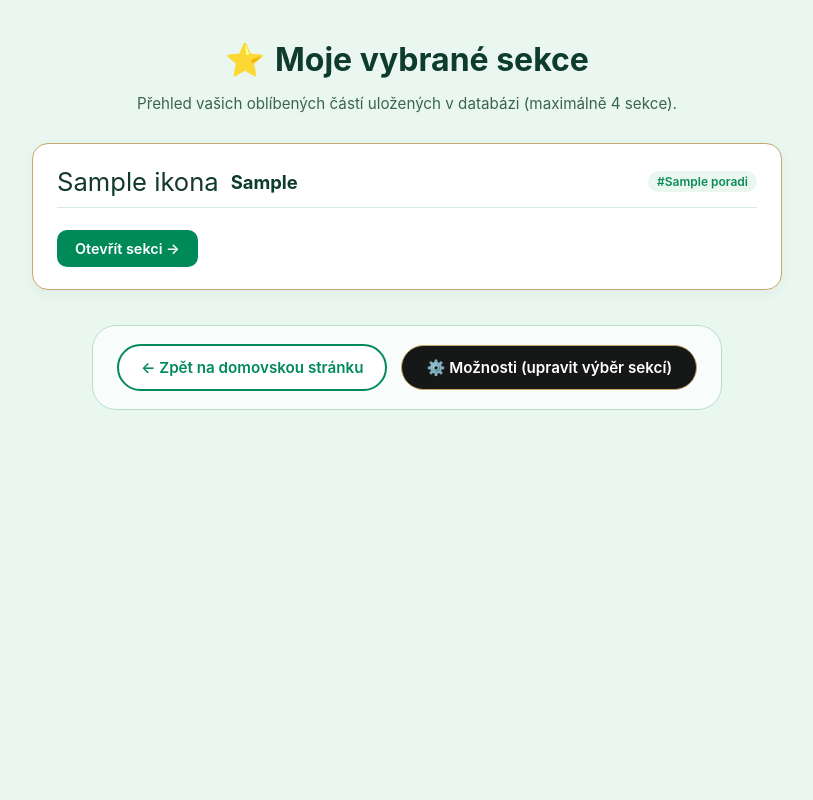
After one commit to AndyZej/cestovni_projekt, a Django app: template core/templates/core/dashbord uctu.html in a window 1280 px wide. The commit adds this page. Shown: the whole page, without its empty margins (233-1046 px from the left). Run offline with Django 5.2, Linux system fonts and the light colour scheme; the template is opened without the code that fills it: most values are stand-ins (such as "Sample title", 1, 10 or a date in 2020).

Commit message:
Initial commit

```diff
--- a/core/models/__init__.py
+++ b/core/models/__init__.py
@@ -1,6 +1,10 @@
+
+
+# core/models/__init__.py
 
 
 from .chat_models import ChatMessage
 from .itinerar_models import *
+from .oblibene_models import UserFavoriteSection  # Tady importujeme tvůj reálný model
+from .ucet import *
 from .zeme_models import *
-from .oblibene_models import *
--- /dev/null
+++ b/core/templates/core/dashbord uctu.html
@@ -0,0 +1,231 @@
+
+
+{% load static %}
+<!DOCTYPE html>
+<html lang="cs">
+<head>
+    <meta charset="UTF-8">
+    <meta name="viewport" content="width=device-width, initial-scale=1.0">
+    <title>Můj dashboard – Oblíbené části</title>
+    <style>
+        /* Základní styly laděné podle vašich obrázků (Lesní oáza) */
+        body {
+            margin: 0;
+            padding: 40px 20px;
+            font-family: -apple-system, BlinkMacSystemFont, "Segoe UI", Roboto, Helvetica, Arial, sans-serif;
+            background-color: #eaf7f0;
+            color: #13382c;
+            display: flex;
+            flex-direction: column;
+            align-items: center;
+            min-height: 100vh;
+            box-sizing: border-box;
+        }
+
+        .dashboard-wrapper {
+            width: 100%;
+            max-width: 750px;
+            text-align: center;
+        }
+
+        .header-title {
+            font-size: 2rem;
+            font-weight: 700;
+            color: #0d3b2e;
+            margin-bottom: 8px;
+            display: flex;
+            align-items: center;
+            justify-content: center;
+            gap: 10px;
+        }
+
+        .header-subtitle {
+            font-size: 0.95rem;
+            color: #3a6354;
+            margin-bottom: 30px;
+        }
+
+        /* Mřížka pro vybrané 4 oblíbené sekce */
+        .favorites-grid {
+            display: grid;
+            grid-template-columns: repeat(auto-fit, minmax(300px, 1fr));
+            gap: 18px;
+            margin-bottom: 35px;
+        }
+
+        /* Karta jednotlivé sekce */
+        .section-card {
+            background: #ffffff;
+            border: 1.5px solid #c5a86a;
+            border-radius: 16px;
+            padding: 22px 24px;
+            box-shadow: 0 4px 12px rgba(13, 59, 46, 0.05);
+            display: flex;
+            flex-direction: column;
+            justify-content: space-between;
+            align-items: flex-start;
+            text-align: left;
+            transition: transform 0.2s ease, box-shadow 0.2s ease;
+        }
+
+        .section-card:hover {
+            transform: translateY(-3px);
+            box-shadow: 0 8px 20px rgba(13, 59, 46, 0.1);
+        }
+
+        .card-header {
+            display: flex;
+            align-items: center;
+            gap: 12px;
+            margin-bottom: 14px;
+            width: 100%;
+            padding-bottom: 10px;
+            border-bottom: 1px solid #d5ece1;
+        }
+
+        .card-icon {
+            font-size: 1.6rem;
+        }
+
+        .card-title {
+            font-size: 1.15rem;
+            font-weight: 700;
+            color: #0d3b2e;
+            margin: 0;
+        }
+
+        .card-position {
+            margin-left: auto;
+            font-size: 0.75rem;
+            background: #eaf7f0;
+            color: #0d8a5c;
+            padding: 3px 9px;
+            border-radius: 12px;
+            font-weight: 600;
+        }
+
+        .card-action {
+            display: inline-block;
+            background-color: #008a59;
+            color: #ffffff;
+            text-decoration: none;
+            font-weight: 600;
+            font-size: 0.9rem;
+            padding: 10px 18px;
+            border-radius: 10px;
+            transition: background-color 0.2s ease;
+            margin-top: 8px;
+        }
+
+        .card-action:hover {
+            background-color: #006e47;
+        }
+
+        /* Prázdný stav (když uživatel ještě nevybral žádné sekce) */
+        .empty-state {
+            background: #ffffff;
+            border: 1.5px solid #c5a86a;
+            border-radius: 16px;
+            padding: 35px 25px;
+            margin-bottom: 30px;
+        }
+
+        /* Ovládací panel pod kartami (Tlačítko Možnosti) */
+        .controls-box {
+            background: rgba(255, 255, 255, 0.7);
+            border: 1px solid #b8decb;
+            border-radius: 24px;
+            padding: 18px 24px;
+            display: inline-flex;
+            flex-wrap: wrap;
+            gap: 14px;
+            justify-content: center;
+            align-items: center;
+        }
+
+        .btn-options {
+            background-color: #161817;
+            color: #ffffff;
+            text-decoration: none;
+            font-weight: 600;
+            font-size: 0.95rem;
+            padding: 12px 24px;
+            border-radius: 999px;
+            border: 1.5px solid #c5a86a;
+            display: inline-flex;
+            align-items: center;
+            gap: 8px;
+            transition: all 0.2s ease;
+        }
+
+        .btn-options:hover {
+            background-color: #2b302e;
+            transform: scale(1.02);
+        }
+
+        .btn-back {
+            background-color: #ffffff;
+            color: #008a59;
+            text-decoration: none;
+            font-weight: 600;
+            font-size: 0.95rem;
+            padding: 12px 22px;
+            border-radius: 999px;
+            border: 2px solid #008a59;
+            display: inline-flex;
+            align-items: center;
+            gap: 6px;
+            transition: all 0.2s ease;
+        }
+
+        .btn-back:hover {
+            background-color: #f0faf5;
+        }
+    </style>
+</head>
+<body>
+
+    <div class="dashboard-wrapper">
+        <div class="header-title">
+            <span>⭐</span> Moje vybrané sekce
+        </div>
+        <p class="header-subtitle">
+            Přehled vašich oblíbených částí uložených v databázi (maximálně 4 sekce).
+        </p>
+
+        {% if oblibene_sekce %}
+            <!-- Zobrazení pouze vybraných sekcí uživatele -->
+            <div class="favorites-grid">
+                {% for sekce in oblibene_sekce %}
+                    <div class="section-card">
+                        <div class="card-header">
+                            <span class="card-icon">{{ sekce.ikona }}</span>
+                            <h3 class="card-title">{{ sekce.nazev_casti }}</h3>
+                            <span class="card-position">#{{ sekce.poradi }}</span>
+                        </div>
+
+                        <a href="{% url sekce.url_name %}" class="card-action">
+                            Otevřít sekci →
+                        </a>
+                    </div>
+                {% endfor %}
+            </div>
+        {% else %}
+            <!-- Pokud uživatel zatím nemá v databázi žádný výběr -->
+            <div class="empty-state">
+                <h3>Zatím nemáte vybrané žádné oblíbené sekce</h3>
+                <p>Klikněte na tlačítko <strong>Možnosti</strong> níže a zaškrtněte si až 4 části, které chcete mít na očích.</p>
+            </div>
+        {% endif %}
+
+        <!-- Tlačítka pro úpravu výběru (rozbalení kompletního menu) -->
+        <div class="controls-box">
+            <a href="{% url 'domov' %}" class="btn-back">← Zpět na domovskou stránku</a>
+            <a href="{% url 'upravit_oblibene' %}" class="btn-options">
+                ⚙️ Možnosti (upravit výběr sekcí)
+            </a>
+        </div>
+    </div>
+
+</body>
+</html>
--- a/core/urls/__init__.py
+++ b/core/urls/__init__.py
@@ -3,11 +3,11 @@
 # core/urls/__init__.py
 
 from .auth_urls import urlpatterns as auth_patterns
+from .dashboard_uctu import urlpatterns as dashboard_uctu_patterns
 from .login_urls import urlpatterns as login_patterns
 from .main_urls import urlpatterns as main_patterns
+from .menu import urlpatterns as menu_patterns
 from .profile_urls import urlpatterns as profile_patterns
-from .menu import urlpatterns as menu_patterns
-from .dashboard_uctu import urlpatterns as dashboard_uctu_patterns  # <-- Přidáno načtení dashboardu
 
 # Zde sesbíráme všechny URL patterny dohromady
 urlpatterns = []
@@ -16,4 +16,4 @@ urlpatterns += login_patterns
 urlpatterns += profile_patterns
 urlpatterns += auth_patterns
 urlpatterns += menu_patterns
-urlpatterns += dashboard_uctu_patterns  # <-- Přidáno do seznamu
+urlpatterns += dashboard_uctu_patterns
```
Also changed, not shown: core/models/oblibene_models.py (+32 -17 lines), core/models/ucet.py (added, +17 -0 lines), core/templates/core/upravit_oblibene.html (+47 -7 lines), core/urls/dashboard_uctu.py (+16 -2 lines), core/urls/urls_name.py (added, +13 -0 lines), core/views/__init__.py (+10 -2 lines), core/views/dashboard_uctu.py (+13 -57 lines), core/views/oblibene_sekce.py (added, +79 -0 lines), core/views/upravit_oblibene_view.py (added, +65 -0 lines), core/views/uzivatelske_vybrane.py (added, +37 -0 lines), core/migrations/0002_userfavoritesection_uzivatelskepreference_and_more.py (added), db.sqlite3.
